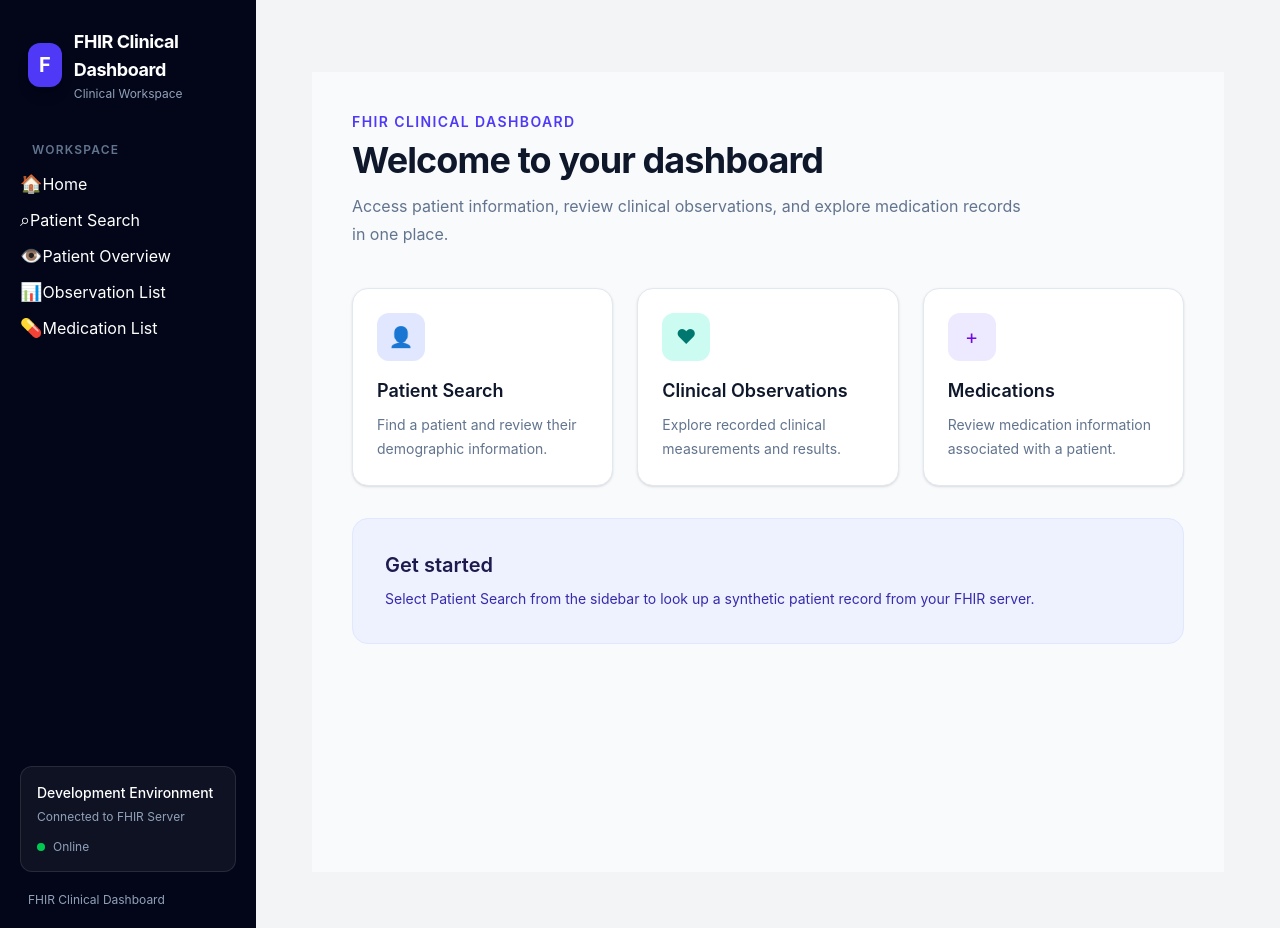
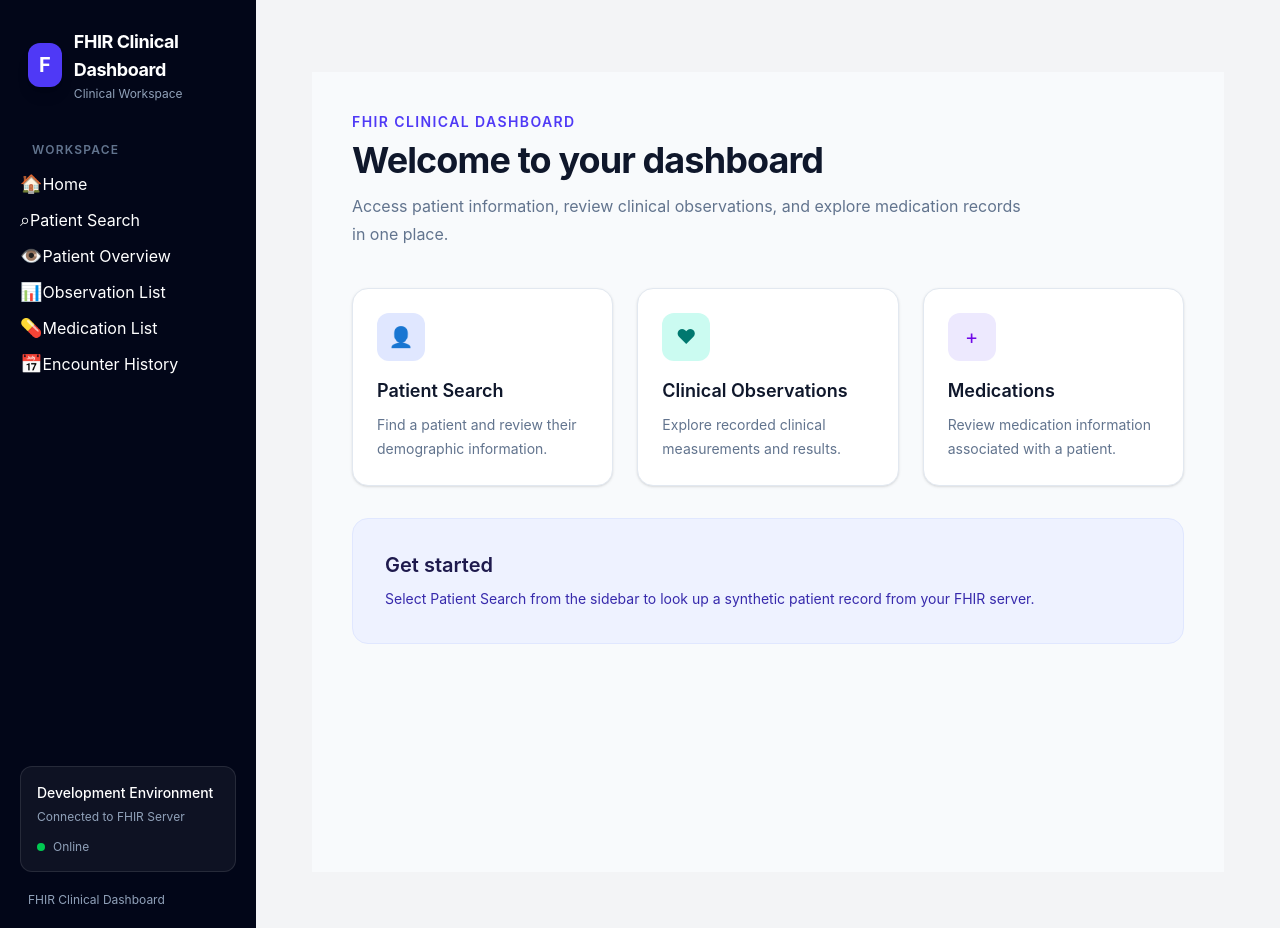
Before and after one commit to davebott-dev/fhir-clinical-dashboard, a React (Vite) app in the folder Client/: page / in a window 1280 px wide. Built offline with nearby package versions, Linux system fonts and the light colour scheme.

Commit message:
added encounter history to sidebar

```diff
--- a/Client/src/components/sidebar.jsx
+++ b/Client/src/components/sidebar.jsx
@@ -41,6 +41,11 @@ function Sidebar() {
           <span>Medication List</span>
         </NavLink>
 
+        <NavLink to="/encounterHistory">
+          <span className="text-lg">📅</span>
+          <span>Encounter History</span>
+        </NavLink>
+
       </nav>
 
       <div className ="mt-auto pt-8">
```
